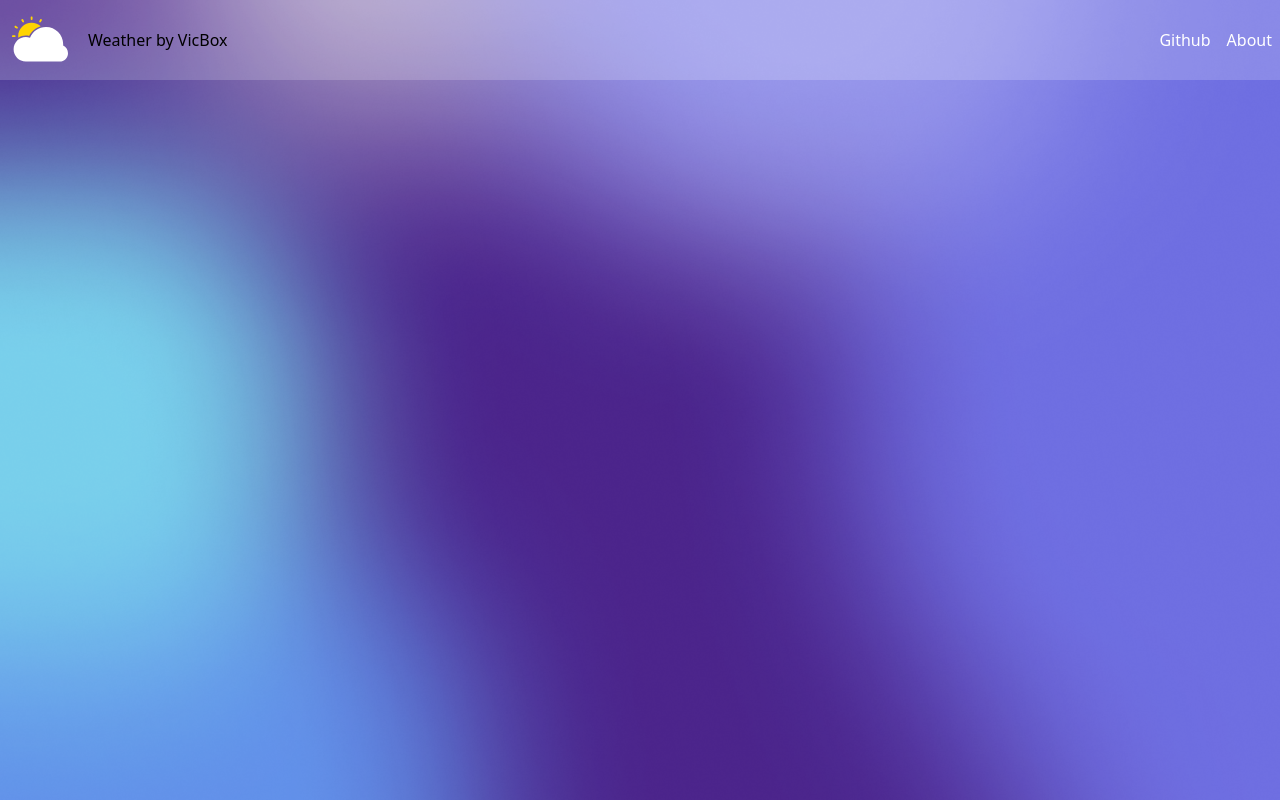
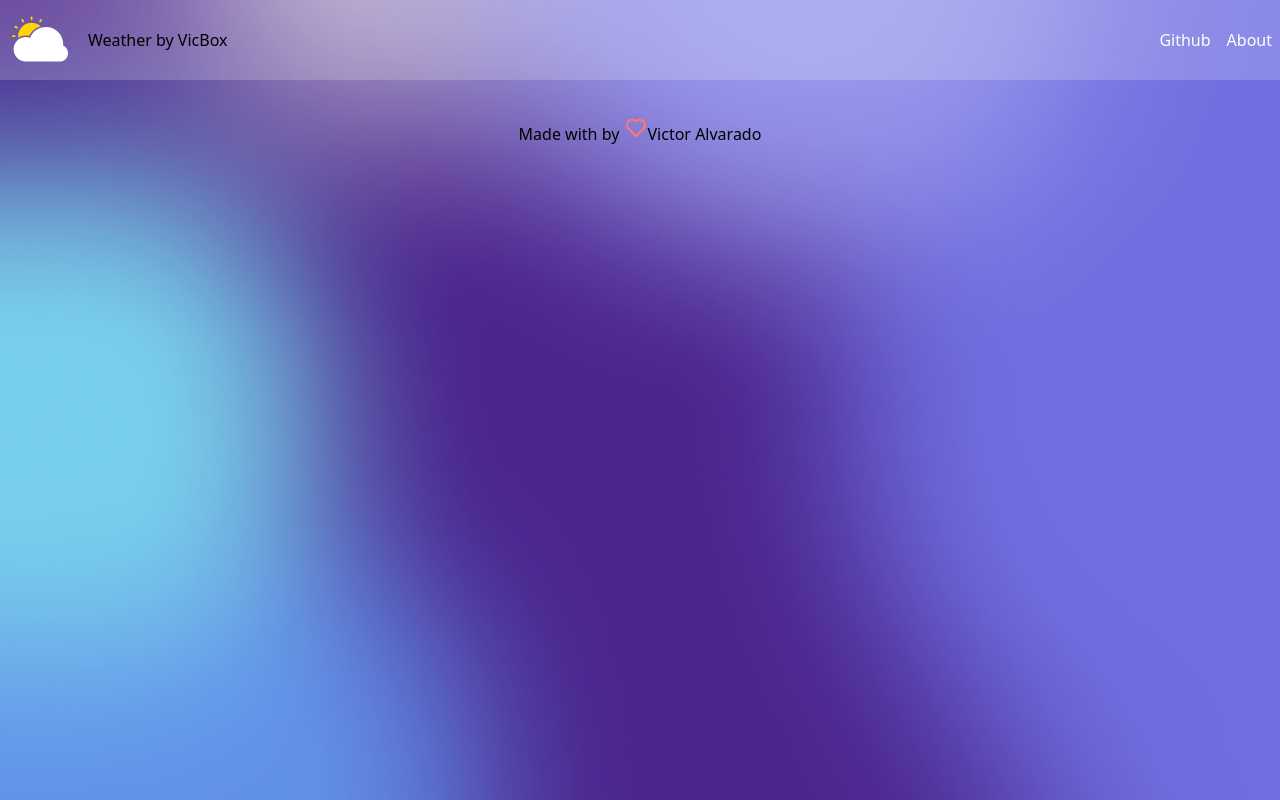
Before and after one commit to samopocuc/weather-app, a React (Vite) app: page / in a window 1280 px wide. Built offline with nearby package versions, Linux system fonts and the light colour scheme.

Commit message:
add footer

```diff
--- a/src/App.js
+++ b/src/App.js
@@ -2,9 +2,11 @@ import './App.css';
 import Menu from "./Components/Menu/Menu";
 import Logo from "./Components/Logo/Logo";
 import Header from "./Components/Header/Header";
+import Footer from "./Components/Footer/Footer";
 export function App() {
 
     const logo = new URL('./assets/logo.svg', import.meta.url);
+    const love = new URL('./assets/love.svg', import.meta.url);
 
     return (
         <>
@@ -15,6 +17,9 @@ export function App() {
                     { name: "About", link: "#about"}
                 ]}/>
             </Header>
+            <Footer>
+                <span>Made with by <img src={love} alt="love"/>Victor Alvarado</span>
+            </Footer>
         </>
     );
 }
--- /dev/null
+++ b/src/Components/Footer/Footer.css
@@ -0,0 +1,6 @@
+.footer {
+    display: flex;
+    align-items: center;
+    justify-content: center;
+    height: 100px;
+}
--- /dev/null
+++ b/src/Components/Footer/Footer.js
@@ -0,0 +1,11 @@
+import React from 'react';
+import './Footer.css';
+const Footer = (props) => {
+    return (
+        <footer className="footer">
+            {props.children}
+        </footer>
+    )
+}
+
+export default Footer;
```
Also changed, not shown: src/assets/love.svg (added).
